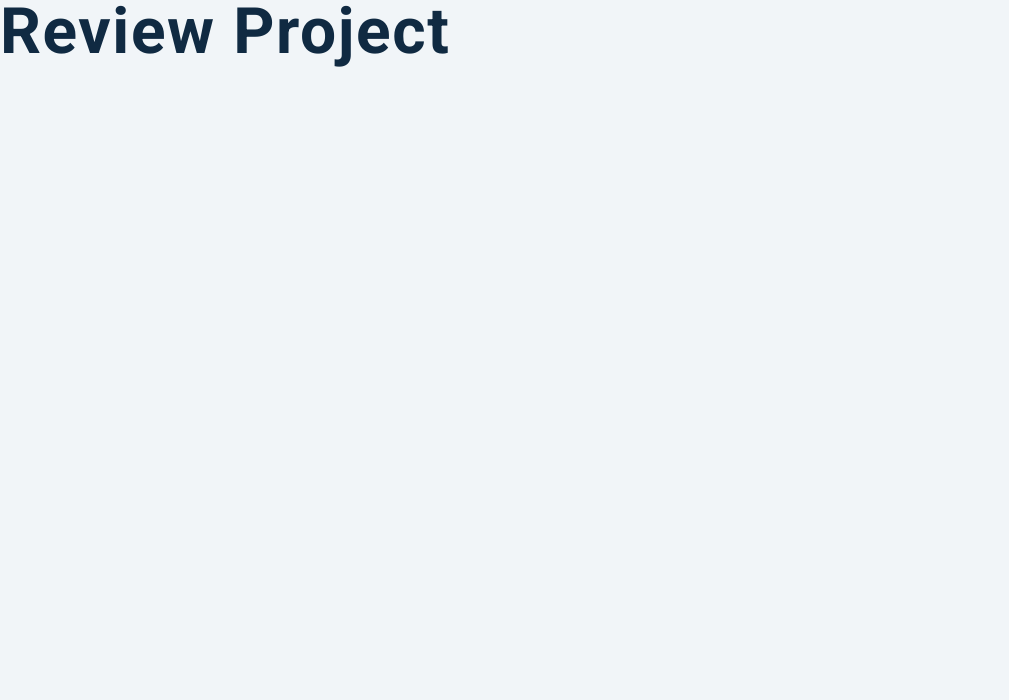
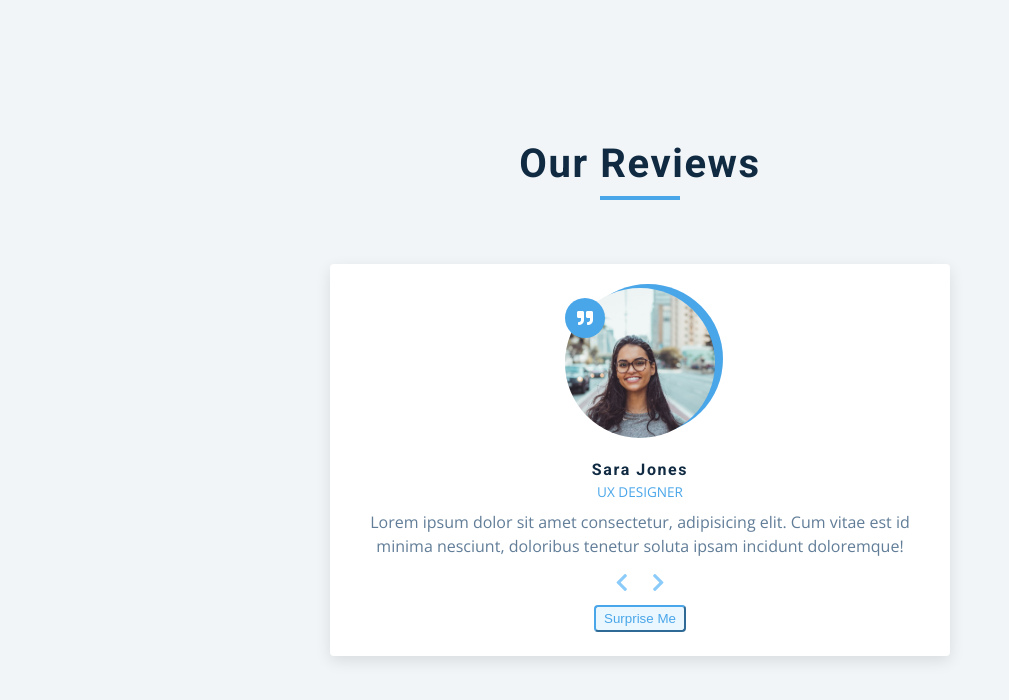
Before and after one commit to Davido1214/freecodecampPracticeProjects, a plain HTML site: page 03-reviews/setup/index.html in a window 1280 px wide. Shown: the whole page, without its empty margins (0-1009 px from the left). Drawn offline with nearby package versions, Linux system fonts and the light colour scheme.

Commit message:
completed #3 reviews

```diff
--- a/03-reviews/setup/app.js
+++ b/03-reviews/setup/app.js
@@ -44,11 +44,7 @@ let currentItem = 0;
 
 // load initial item
 window.addEventListener('DOMContentLoaded', function () {
-  const item = reviews[currentItem];
-  img.src = item.img;
-  author.textContent = item.name;
-  job.textContent = item.job;
-  info.textContent = item.text;
+  showPerson();
 });
 
 // show person based on item
@@ -77,8 +73,10 @@ prevBtn.addEventListener('click', function () {
 });
 // show random person
 randomBtn.addEventListener('click', function () {
-  console.log('hello');
 
   currentItem = Math.floor(Math.random() * reviews.length);
+  if (currentItem < 0 ) {
+    currentItem = reviews.length - 1;
+  }
   showPerson(currentItem);
 });
--- a/03-reviews/setup/index.html
+++ b/03-reviews/setup/index.html
@@ -14,7 +14,35 @@
     <link rel="stylesheet" href="styles.css" />
   </head>
   <body>
-    <h1>review project</h1>
+    <main>
+      <section class="container">
+        <!-- title -->
+        <div class="title">
+          <h2>our reviews</h2>
+          <div class="underline"></div>
+        </div>
+        <!-- review -->
+        <article class="review">
+          <div class="img-container">
+            <img src="./person-1.jpeg" id="person-img" alt="">
+          </div>
+          <h4 id="author">sara jones</h4>
+          <p id="job">ux designer</p>
+          <p id="info">Lorem ipsum dolor sit amet consectetur, adipisicing elit. Cum vitae est id minima nesciunt, doloribus tenetur soluta ipsam incidunt doloremque!</p>
+          <!-- prev next button -->
+          <div class="button-container">
+            <button class="prev-btn">
+              <i class="fas fa-chevron-left"></i>
+            </button>
+            <button class="next-btn">
+              <i class="fas fa-chevron-right"></i>
+            </button>
+          </div>
+          <!-- random button -->
+          <button class="random-btn">surprise me</button>
+        </article>
+      </section>
+    </main>
     <!-- javascript -->
     <script src="app.js"></script>
   </body>
```
